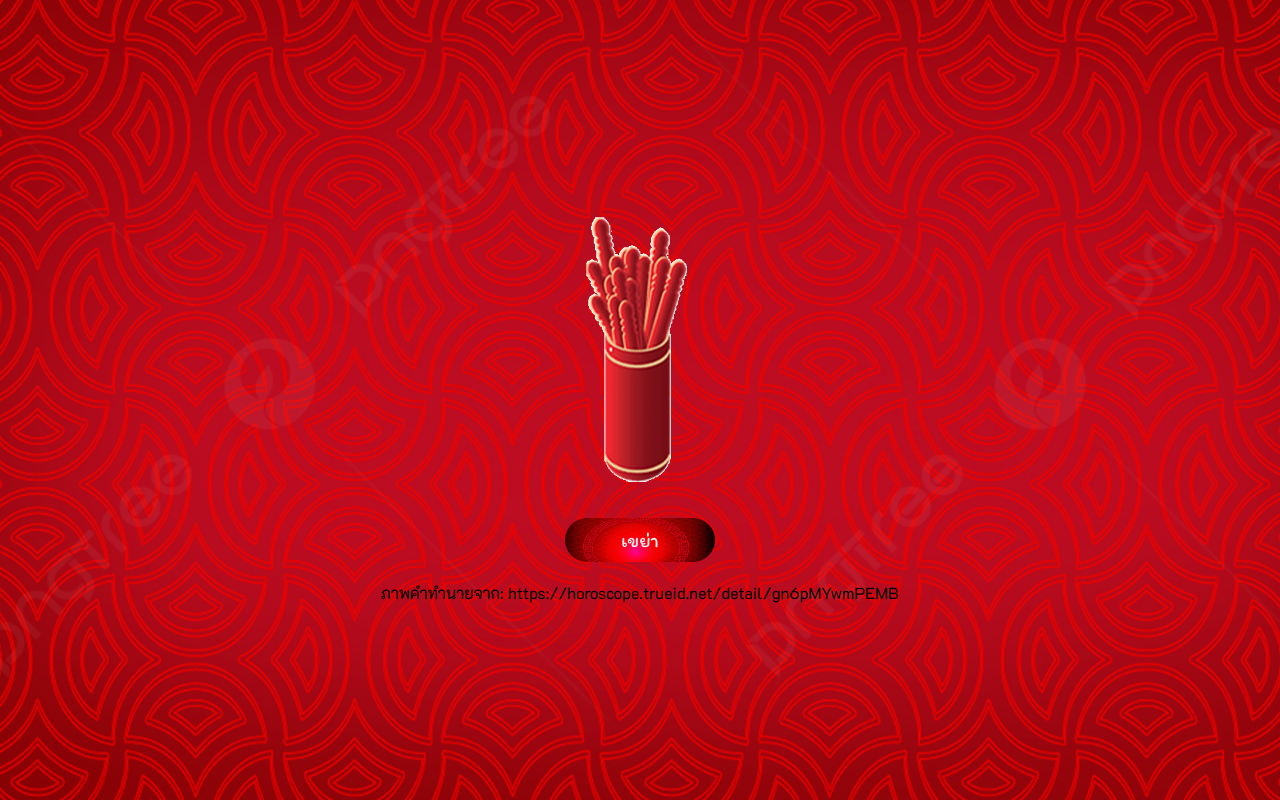
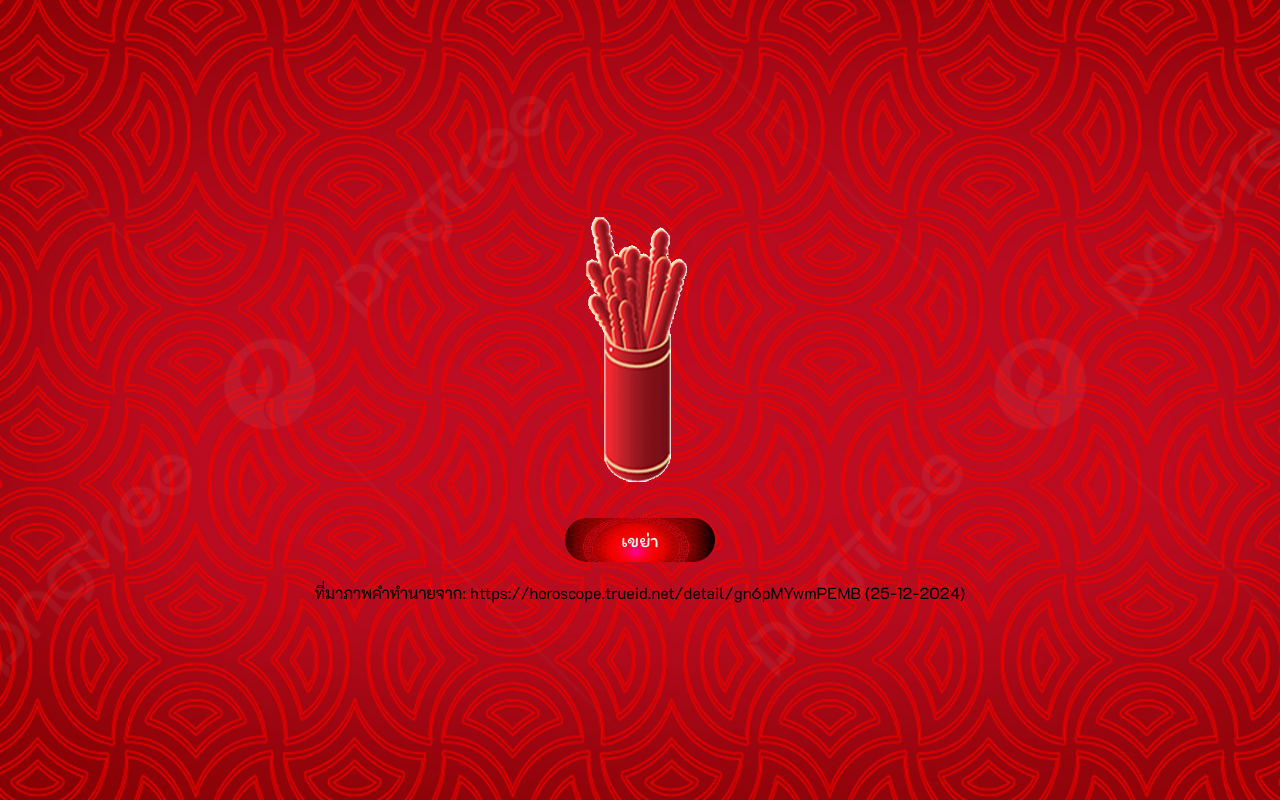
Before and after one commit to semicon/siamsee, a plain HTML site: page index.html in a window 1280 px wide. Drawn offline with Linux system fonts and the light colour scheme.

Commit message:
Update index.html

```diff
--- a/index.html
+++ b/index.html
@@ -71,7 +71,7 @@
     <div id="box"></div>
     <button id="startButton">เขย่า</button>
     <div style="margin-top: 20px;">
-        ภาพคำทำนายจาก: https://horoscope.trueid.net/detail/gn6pMYwmPEMB
+        ที่มาภาพคำทำนายจาก: https://horoscope.trueid.net/detail/gn6pMYwmPEMB (25-12-2024)
     </div>
 
 
```
